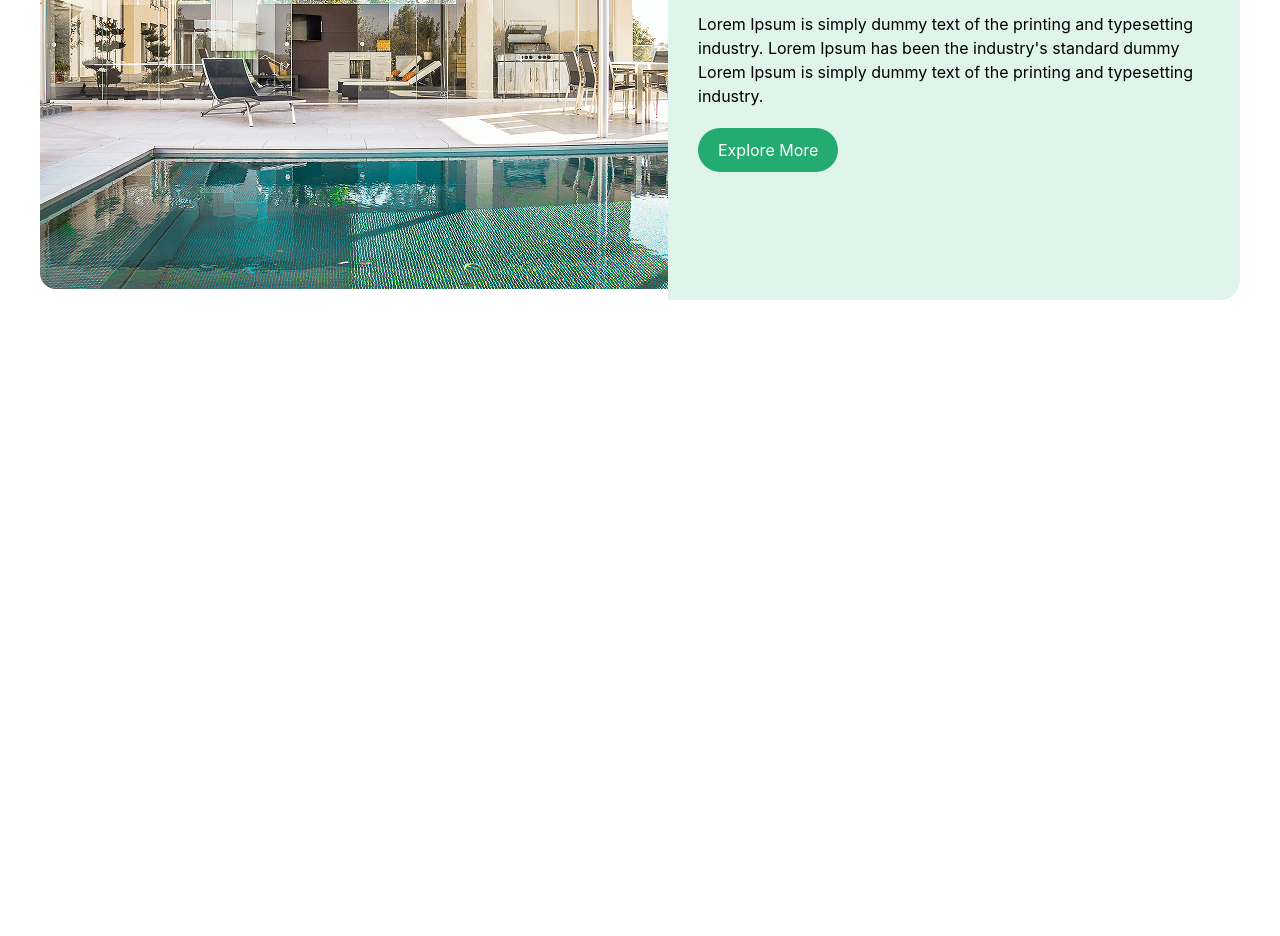
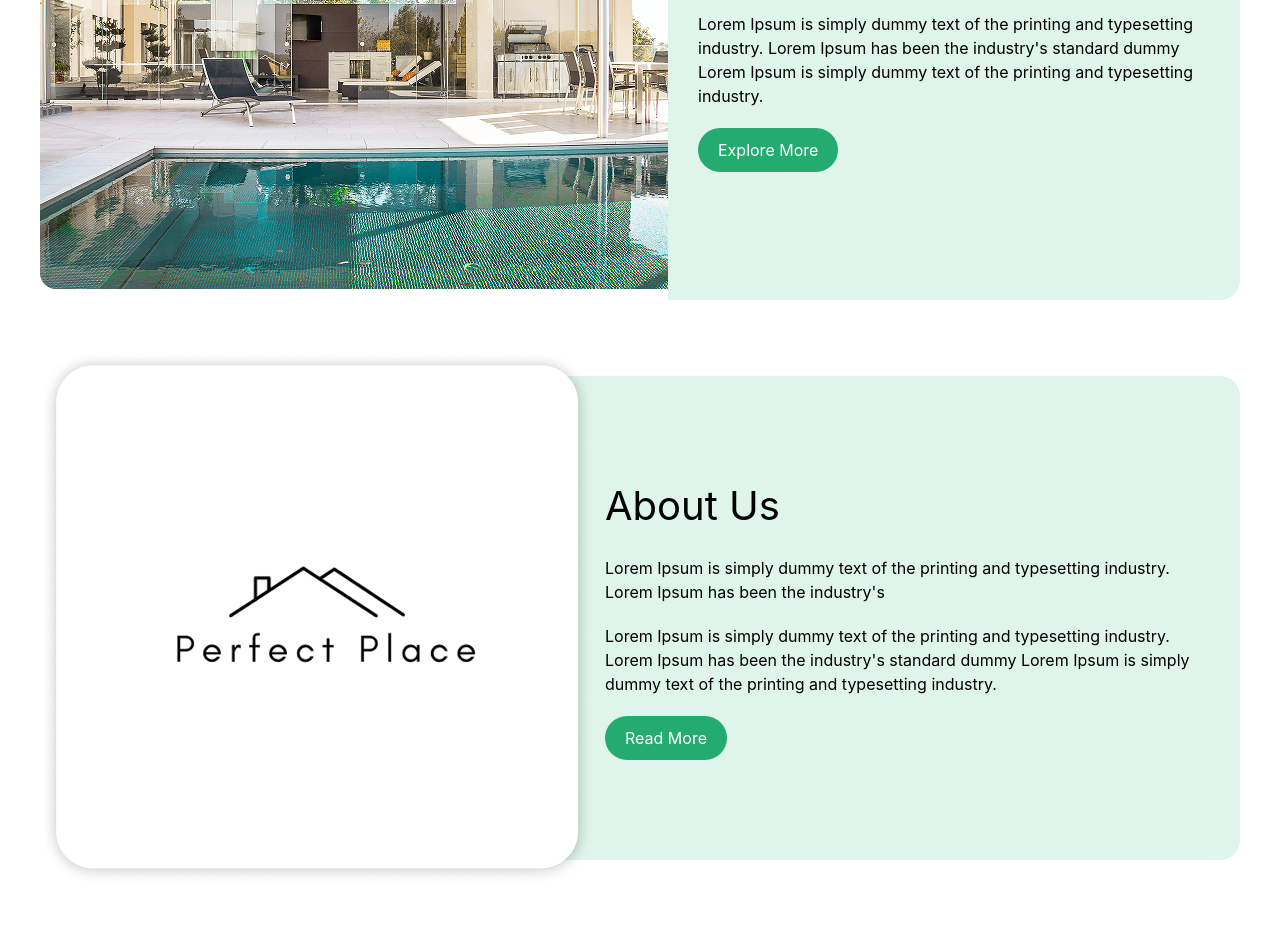
Before and after one commit to z1yodullo/A3, a website: page src/Page2.html in a window 1280 px wide. Shown: the part 1588-2524 px from the top of the page. Before the commit the page ends 1888 px from the top, so only its background shows below. Drawn offline with nearby package versions, Linux system fonts and the light colour scheme; files that its build step writes are made by us from their sources.

Commit message:
add section 4 in page 2

```diff
--- a/src/Page2.html
+++ b/src/Page2.html
@@ -134,5 +134,27 @@
         </button>
       </aside>
     </section>
+    <section class="max-w-[1200px] m-auto flex items-center py-[50px]">
+      <img src="Perfect Place 1.png" alt="" class="z-1" />
+      <aside
+        class="px-[40px] py-[100px] rounded-r-[20px] flex flex-col gap-[20px] items-start bg-[#dff4ea] -ml-[30px]"
+      >
+        <p class="text-[40px]">About Us</p>
+        <p>
+          Lorem Ipsum is simply dummy text of the printing and typesetting
+          industry. Lorem Ipsum has been the industry's
+        </p>
+        <p>
+          Lorem Ipsum is simply dummy text of the printing and typesetting
+          industry. Lorem Ipsum has been the industry's standard dummy Lorem
+          Ipsum is simply dummy text of the printing and typesetting industry.
+        </p>
+        <button
+          class="py-[10px] px-[20px] bg-[#24AB70] text-white rounded-[30px]"
+        >
+          Read More
+        </button>
+      </aside>
+    </section>
   </body>
 </html>
```
